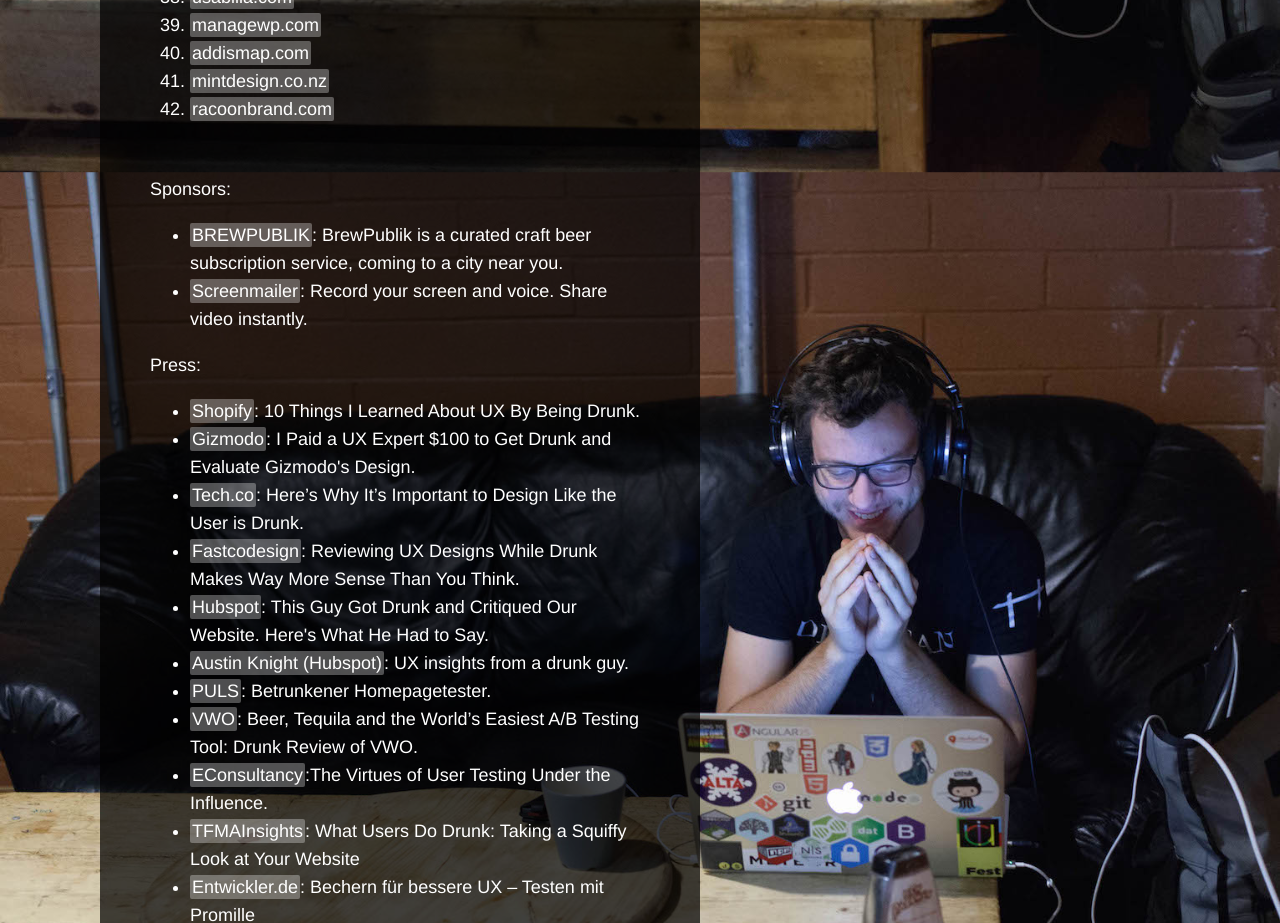
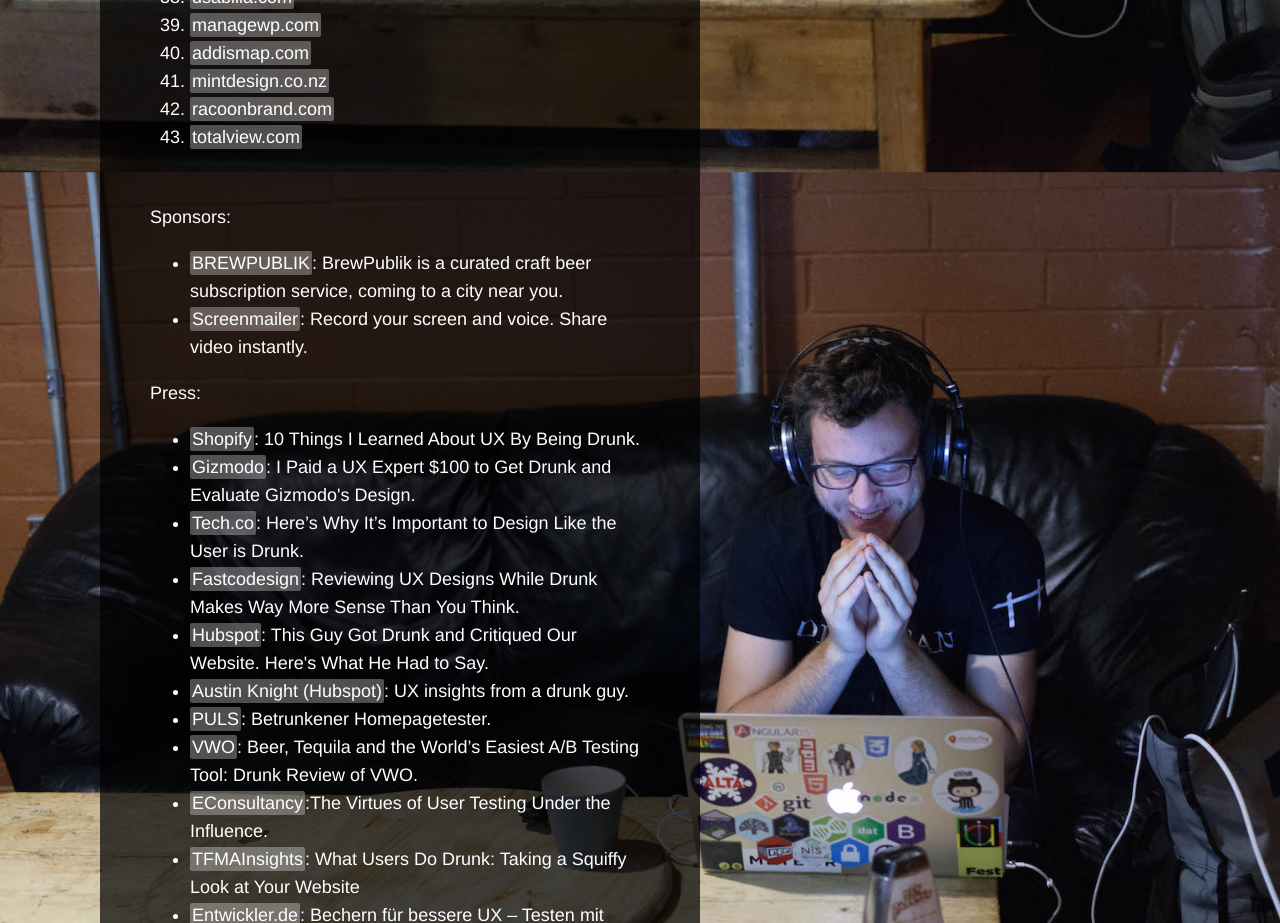
Before and after one commit to RichardLitt/the-user-is-drunk, a plain HTML site: page index.html in a window 1280 px wide. Shown: the part 1920-2843 px from the top of the page. Drawn offline with Linux system fonts and the light colour scheme.

Commit message:
Added totalview

```diff
--- a/index.html
+++ b/index.html
@@ -100,6 +100,7 @@
         <li><a href="https://www.screenmailer.com/v/tacPOBEPE9pR25k">addismap.com</a></li>
         <li><a href="https://www.screenmailer.com/v/aH0KMyPHPYH3idI">mintdesign.co.nz</a></li>
         <li><a href="https://www.youtube.com/watch?v=w470mRZ5r_Q">racoonbrand.com</a></li>
+        <li><a href="https://www.youtube.com/watch?v=bQv_RdzL2mk">totalview.com</a></li>
       </ol><br />
 
       <p>Sponsors:</p>
```
